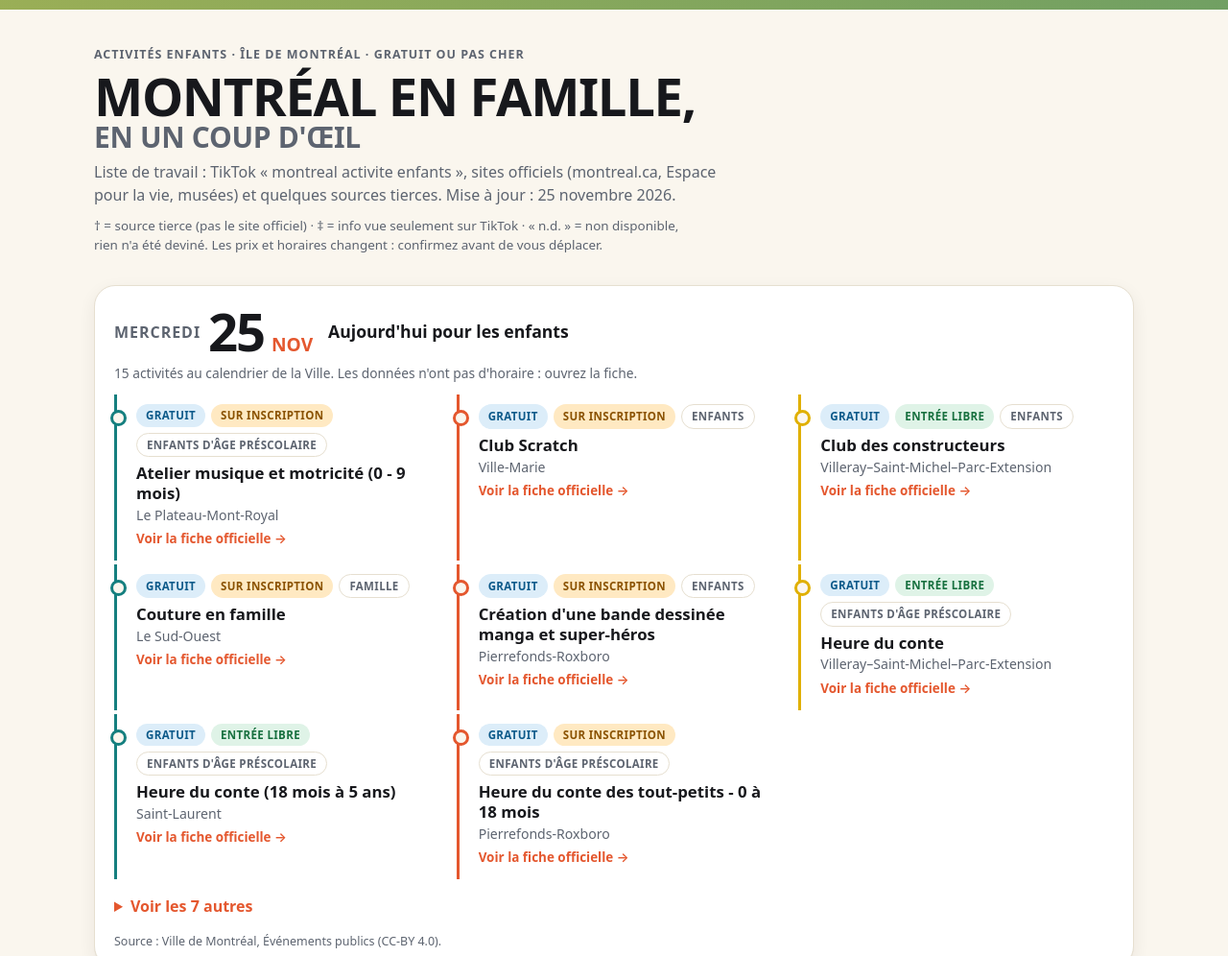
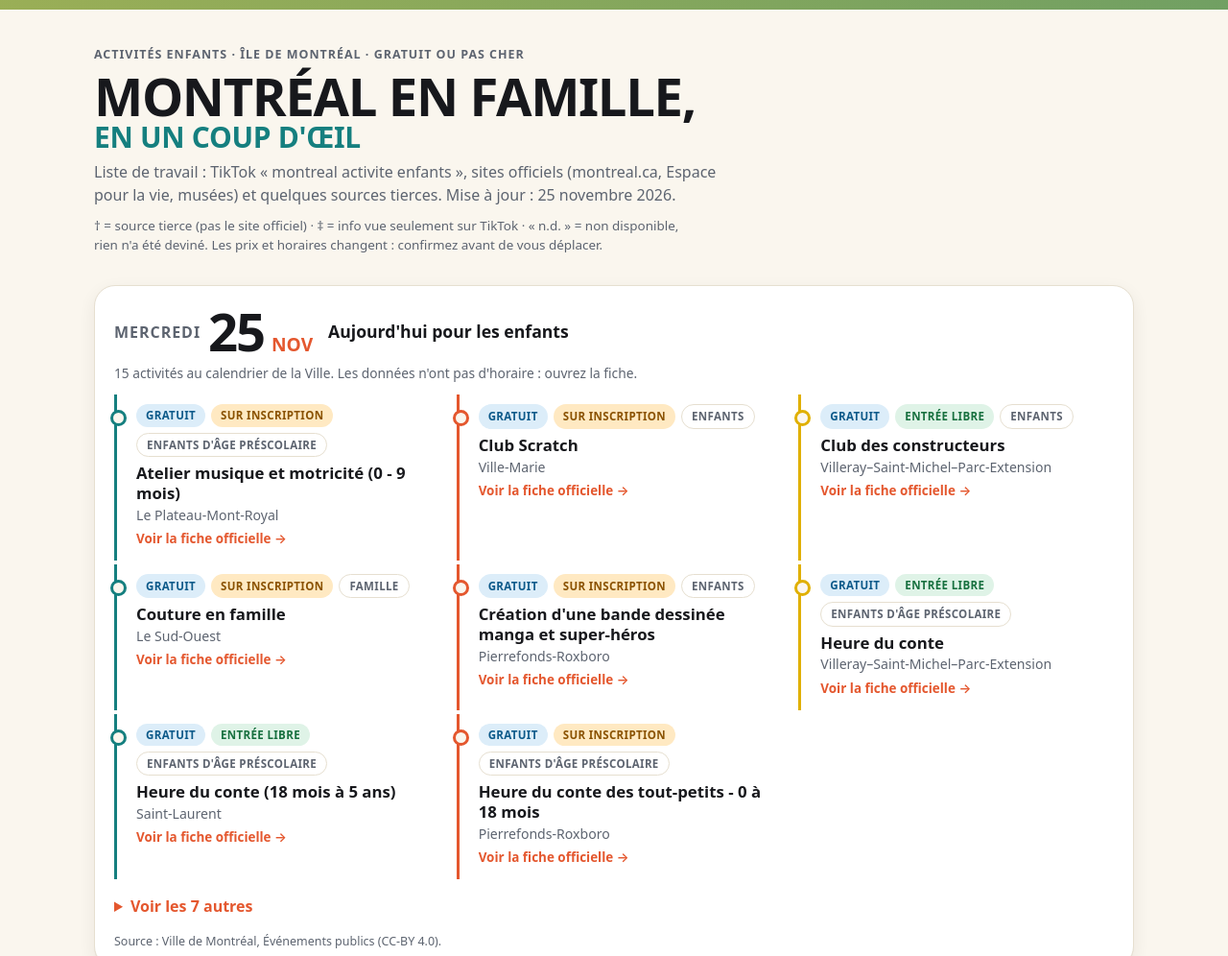
Before and after one commit to choubz/activites-enfants-montreal, a plain HTML site: page index.html in a window 1280 px wide. Shown: the top 996 px of the page at 96% size. Drawn offline with Linux system fonts and the light colour scheme.

Commit message:
Thème clair fixe (comme la maquette A), sous-titre en teal
Co-Authored-By: Claude Sonnet 5.5 <noreply@anthropic.com>
Claude-Session: https://claude.ai/code/session_01RK52kcrubVV54pVhAGcDEi

```diff
--- a/index.html
+++ b/index.html
@@ -8,9 +8,8 @@
 <style>
 :root{--bg:#faf6ee;--card:#fff;--ink:#17181c;--mute:#5d6470;--line:#e6dfd0;--accent:#e4572e;--teal:#157f7f;--ok:#17703f;--okbg:#dff3e7;--warn:#8a5200;--warnbg:#ffe9c2;--free:#0d5a8a;--freebg:#dcedf9;
 --p-tt:#f6cf3a;--p-web:#bfe3df;--p-parc:#cfe8b8;--pill:#17181c;--pilltx:#fff;--shadow:0 1px 0 rgba(0,0,0,.04),0 6px 18px rgba(40,30,10,.07)}
-@media (prefers-color-scheme:dark){:root{--bg:#101318;--card:#1b2029;--ink:#eef1f5;--mute:#a0a9b6;--line:#2a313c;--accent:#ff7a52;--teal:#5cc9c9;--ok:#6fd49b;--okbg:#17352499;--warn:#f0c26a;--warnbg:#3b2f1499;--free:#7cc4f0;--freebg:#14304499;
---p-tt:#4a4012;--p-web:#16393a;--p-parc:#24391a;--pill:#eef1f5;--pilltx:#101318;--shadow:none}}
 *{box-sizing:border-box}
+html{color-scheme:light}
 html{scroll-behavior:smooth}
 body{margin:0;font:16px/1.5 system-ui,-apple-system,"Segoe UI",Roboto,sans-serif;background:var(--bg);color:var(--ink)}
 a{color:var(--accent)}
@@ -19,7 +18,7 @@ a{color:var(--accent)}
 .hero:before{content:"";position:absolute;inset:0 -9999px auto -9999px;height:10px;background:linear-gradient(90deg,#e4572e,#f6cf3a,#157f7f,#1d5fbf)}
 .eyebrow{display:inline-block;margin-top:14px;font-size:.78rem;font-weight:700;letter-spacing:.08em;text-transform:uppercase;color:var(--mute)}
 h1{font-size:clamp(2rem,6vw,3.4rem);line-height:1.02;margin:6px 0 8px;font-weight:800;letter-spacing:-.025em;text-transform:uppercase}
-h1 span{display:block;color:var(--mute);font-size:.55em;letter-spacing:-.01em;font-weight:700}
+h1 span{display:block;color:var(--teal);font-size:.55em;letter-spacing:-.01em;font-weight:700}
 .sub{color:var(--mute);margin:0;max-width:72ch}
 .legend{font-size:.84rem;color:var(--mute);margin:10px 0 0;max-width:80ch}
 .pill{display:inline-flex;align-items:center;gap:5px;font-size:.72rem;font-weight:700;letter-spacing:.03em;text-transform:uppercase;padding:3px 10px;border-radius:999px;background:var(--pill);color:var(--pilltx);white-space:nowrap}
@@ -78,7 +77,6 @@ h2.big{font-size:1.5rem;margin:0 0 12px;font-weight:800;letter-spacing:-.02em;te
 .card h3 a.anc{color:var(--mute);text-decoration:none;font-weight:400;font-size:.9rem}
 .badges{display:flex;flex-wrap:wrap;gap:6px;margin:0}
 .cat{background:hsl(var(--h) 70% 90%);color:hsl(var(--h) 60% 22%)}
-@media (prefers-color-scheme:dark){.cat{background:hsl(var(--h) 35% 24%);color:hsl(var(--h) 80% 85%)}}
 .facts{display:grid;grid-template-columns:78px 1fr;gap:5px 10px;margin:0;font-size:.9rem;border-top:1px solid var(--line);padding-top:10px}
 .facts dt{color:var(--mute);font-weight:600;font-size:.76rem;text-transform:uppercase;letter-spacing:.04em;padding-top:2px}
 .facts dd{margin:0;overflow-wrap:anywhere}
```
